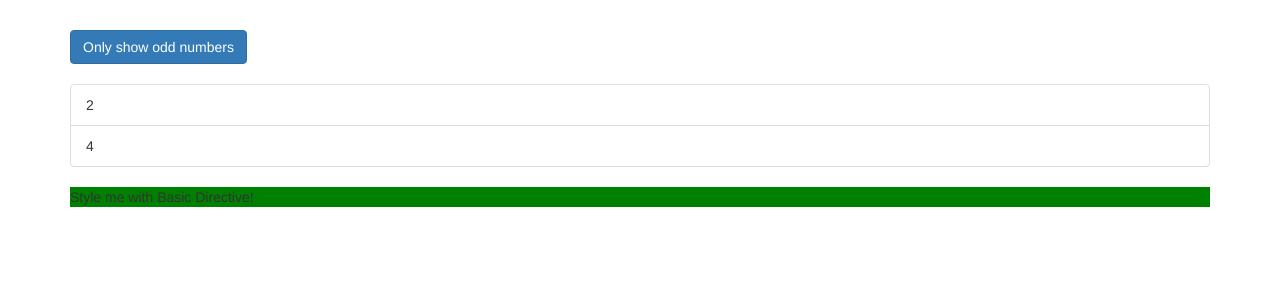
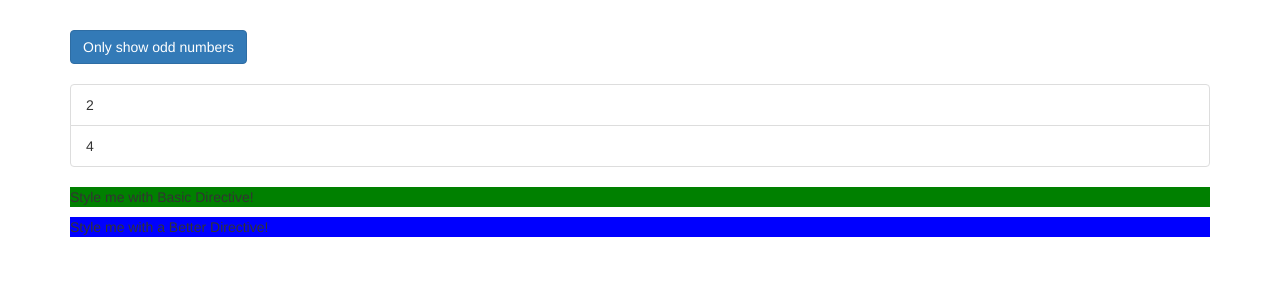
Before and after one commit to yomla/directives-angular, an Angular app: page / in a window 1280 px wide. Shown: the top 300 px of the page. Built offline with nearby package versions, Linux system fonts and the light colour scheme.

Commit message:
Commit-5 Using the Renderer2 to buil a Better Attribute Directive, Good Practice for accessing the DOM

```diff
--- a/src/app/app.component.html
+++ b/src/app/app.component.html
@@ -29,6 +29,7 @@
         <p>Only odd</p>
       </ng-template>
       <p appBasicHighlight>Style me with Basic Directive!</p>
+      <p appBetterHighlight>Style me with a Better Directive!</p>
     </div>
   </div>
 </div>
--- a/src/app/app.module.ts
+++ b/src/app/app.module.ts
@@ -5,11 +5,13 @@
 
 import { AppComponent } from './app.component';
 import { BasicHighlightDirective } from './basic-highlight/basic-highlight.directive';
+import { BetterHighlightDirective } from './better-highlight/better-highlight.directive';
 
 @NgModule({
   declarations: [
     AppComponent,
-    BasicHighlightDirective
+    BasicHighlightDirective,
+    BetterHighlightDirective
   ],
   imports: [
     BrowserModule,
--- /dev/null
+++ b/src/app/better-highlight/better-highlight.directive.ts
@@ -0,0 +1,14 @@
+import { Directive, OnInit, Renderer2, ElementRef } from '@angular/core';
+
+@Directive({
+  selector: '[appBetterHighlight]'
+})
+export class BetterHighlightDirective implements OnInit {
+
+  constructor(private elRef: ElementRef, private renderer: Renderer2) { }
+
+  ngOnInit() {
+    this.renderer.setStyle(this.elRef.nativeElement, 'background-color', 'blue');
+  }
+
+}
```
